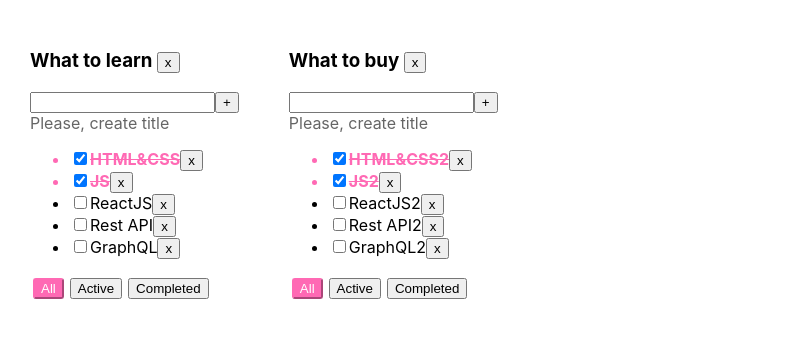
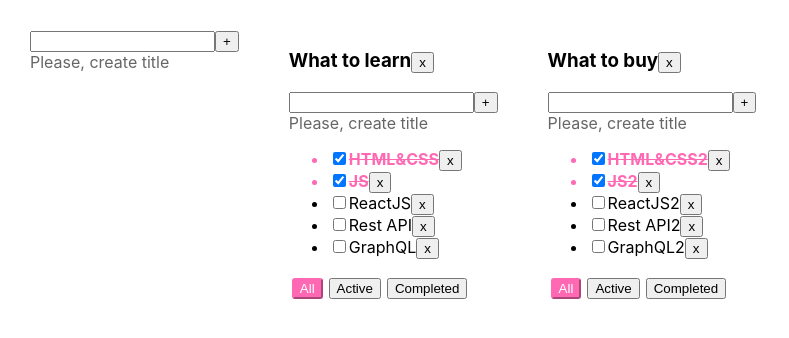
Before and after one commit to amnesia322/todolist-ts-01, a React (Create React App) app: page / in a window 1280 px wide. Shown: the top 338 px of the page, without its empty margins (0-789 px from the left). Built offline with nearby package versions, Linux system fonts and the light colour scheme.

Commit message:
add Input.tsx refactoring ToDoList.tsx

```diff
--- a/src/App.tsx
+++ b/src/App.tsx
@@ -2,6 +2,7 @@
 import './App.css';
 import ToDoList, {TaskType} from "./ToDoList";
 import {v1} from "uuid";
+import Input from "./components/Input";
 
 export type FilterType = "all" | "active" | "completed";
 type ToDoListsType = {
@@ -22,7 +23,6 @@
         {id: todolistID1, title: 'What to learn', filter: 'all'},
         {id: todolistID2, title: 'What to buy', filter: 'all'},
     ])
-
     let [tasks, setTasks] = useState<TasksStateType>({
         [todolistID1]: [
             {id: v1(), title: "HTML&CSS", isDone: true},
@@ -39,25 +39,22 @@
             {id: v1(), title: "GraphQL2", isDone: false},
         ]
     });
+
     const removeToDoList = (toDoListID: string) => {
         setToDoLists(toDoLists.filter(t => t.id !== toDoListID))
         delete tasks[toDoListID]
         setTasks({...tasks})
     }
-
     const changeFilter = (filter: FilterType, toDoListID: string) => {
         setToDoLists(toDoLists.map(el => el.id === toDoListID ? {...el, filter: filter} : el))
     }
-
     const removeTask = (taskID: string, toDoListID: string) => {
     setTasks({...tasks, [toDoListID]: tasks[toDoListID].filter(fl => fl.id !== taskID)})
     }
-
     const addTask = (title: string, toDoListID: string) => {
         const newTask: TaskType = {id: v1(), title, isDone: false}
         setTasks({...tasks, [toDoListID]: [newTask, ...tasks[toDoListID]]})
     }
-
     const changeStatus = (taskID: string, isDone: boolean, toDoListID: string) => {
         /*setTasks(tasks.map(t => t.id !== taskID ? t : {...t, isDone}))*/
         setTasks({...tasks, [toDoListID]: tasks[toDoListID].map( t => t.id !== taskID ? t : {...t, isDone})})
@@ -67,6 +64,7 @@
     //UI
     return (
         <div className="App">
+            <Input callBack={()=>{}}/>
             {toDoLists.map(el => {
                 const getTasksForTodolist = () => {
                     switch (el.filter) {
--- a/src/ToDoList.tsx
+++ b/src/ToDoList.tsx
@@ -1,5 +1,6 @@
-import React, {ChangeEvent, KeyboardEvent, useState} from 'react';
+import React from 'react';
 import {FilterType} from "./App";
+import Input from "./components/Input";
 
 export type TaskType = {
     id: string
@@ -11,7 +12,7 @@
     title: string
     tasks: Array<TaskType>
     removeTask: (taskID: string, toDoListID: string) => void
-    removeToDoList: (toDoListID: string)=>void
+    removeToDoList: (toDoListID: string) => void
     filter: FilterType
     changeFilter: (filter: FilterType, toDoListID: string) => void
     addTask: (title: string, toDoListID: string) => void
@@ -20,8 +21,7 @@
 
 const ToDoList = (props: ToDoListPropsType) => {
 
-    const [title, setTitle] = useState<string>('')
-    const [error, setError] = useState<boolean>(false)
+
     const taskItem = props.tasks.length
         ? props.tasks.map(t => {
             return (
@@ -39,22 +39,7 @@
         })
         : <span>Tasks list is empty</span>
 
-    const onChangeHandler = (e: ChangeEvent<HTMLInputElement>) => {
-        if (error) setError(false)
-        setTitle(e.currentTarget.value)
-    }
-    const onClickAddTaskHandler = () => {
-        const trimmedTitle = title.trim()
-        if (trimmedTitle) {
-            props.addTask(trimmedTitle, props.toDoListID)
-        } else {
-            setError(true)
-        }
-        setTitle('')
-    }
-    const onKeyDownAddTask = (e: KeyboardEvent<HTMLInputElement>) => {
-        if (e.key === "Enter") onClickAddTaskHandler()
-    }
+
     const onClickRemoveToDoListHandler = (toDoListID: string) => {
         props.removeToDoList(toDoListID)
     }
@@ -63,22 +48,16 @@
             props.changeFilter(filter, toDoListID)
         }
     }
-    const onBlurInputHandler = () => title.trim() === '' ? setError(true) : setError(false)
-    const userMessage = error
-        ? <div style={{color: "hotpink"}}>Title is required!</div>
-        : <div style={{opacity: 0.6}}>Please, create title</div>
+    const addTaskHandler = (newTitle: string) => {
+        props.addTask(newTitle, props.toDoListID)
+    }
 
     return (
         <div>
-            <h3>{props.title} <button onClick={()=> onClickRemoveToDoListHandler(props.toDoListID)}>x</button></h3>
-            <div>
-                <input className={error ? 'error' : ''} value={title}
-                       onChange={onChangeHandler}
-                       onKeyDown={onKeyDownAddTask}
-                       onBlur={onBlurInputHandler}/>
-                <button onClick={onClickAddTaskHandler}>+</button>
-                {userMessage}
-            </div>
+            <h3>{props.title}
+                <button onClick={() => onClickRemoveToDoListHandler(props.toDoListID)}>x</button>
+            </h3>
+            <Input callBack={addTaskHandler}/>
             <ul>
                 {taskItem}
             </ul>
@@ -94,7 +73,8 @@
                 </button>
             </div>
         </div>
-    );
+    )
+        ;
 };
 
 export default ToDoList;
--- /dev/null
+++ b/src/components/Input.tsx
@@ -0,0 +1,45 @@
+import React, {ChangeEvent, KeyboardEvent, useState} from 'react';
+
+type InputType = {
+    callBack: (newTitle: string) => void
+}
+
+const Input = (props: InputType) => {
+    const [title, setTitle] = useState<string>('')
+    const [error, setError] = useState<boolean>(false)
+
+    const onChangeHandler = (e: ChangeEvent<HTMLInputElement>) => {
+        if (error) setError(false)
+        setTitle(e.currentTarget.value)
+    }
+    const onClickAddTaskHandler = () => {
+        const newTitle = title.trim()
+        if (newTitle) {
+            props.callBack(newTitle)
+        } else {
+            setError(true)
+        }
+        setTitle('')
+    }
+    const onKeyDownAddTask = (e: KeyboardEvent<HTMLInputElement>) => {
+        if (e.key === "Enter") onClickAddTaskHandler()
+    }
+
+    const onBlurInputHandler = () => title.trim() === '' ? setError(true) : setError(false)
+    const userMessage = error
+        ? <div style={{color: "hotpink"}}>Title is required!</div>
+        : <div style={{opacity: 0.6}}>Please, create title</div>
+
+    return (
+        <div>
+            <input className={error ? 'error' : ''} value={title}
+                   onChange={onChangeHandler}
+                   onKeyDown={onKeyDownAddTask}
+                   onBlur={onBlurInputHandler}/>
+            <button onClick={onClickAddTaskHandler}>+</button>
+            {userMessage}
+        </div>
+    );
+};
+
+export default Input;
```
